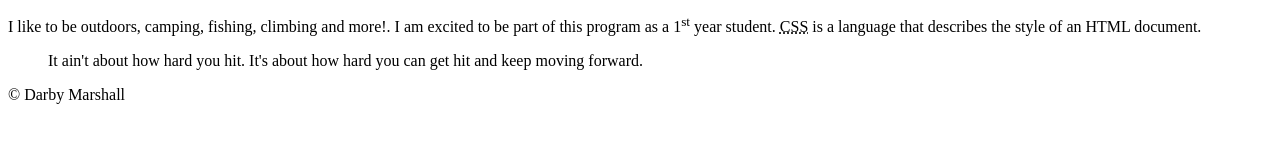
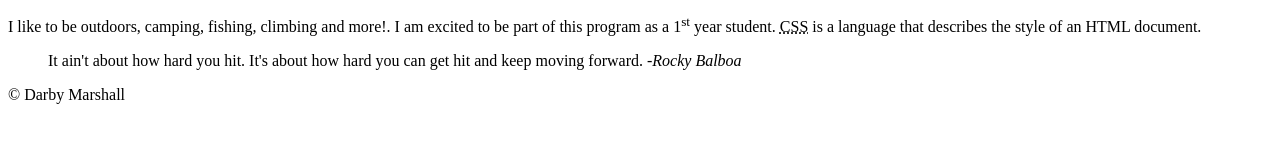
Before and after one commit to 041056583/html-assignment, a plain HTML site: page index.html in a window 1280 px wide. Shown: the part 165-307 px from the top of the page. Drawn offline with Linux system fonts and the light colour scheme.

Commit message:
Adds index file

```diff
--- a/index.html
+++ b/index.html
@@ -29,7 +29,7 @@
 
       <blockquote cite="Rocky Balboa">
         It ain't about how hard you hit. It's about how hard you can get hit and
-        keep moving forward.
+        keep moving forward. -<cite>Rocky Balboa</cite>
       </blockquote>
     </article>
     <footer>&copy; Darby Marshall</footer>
```
